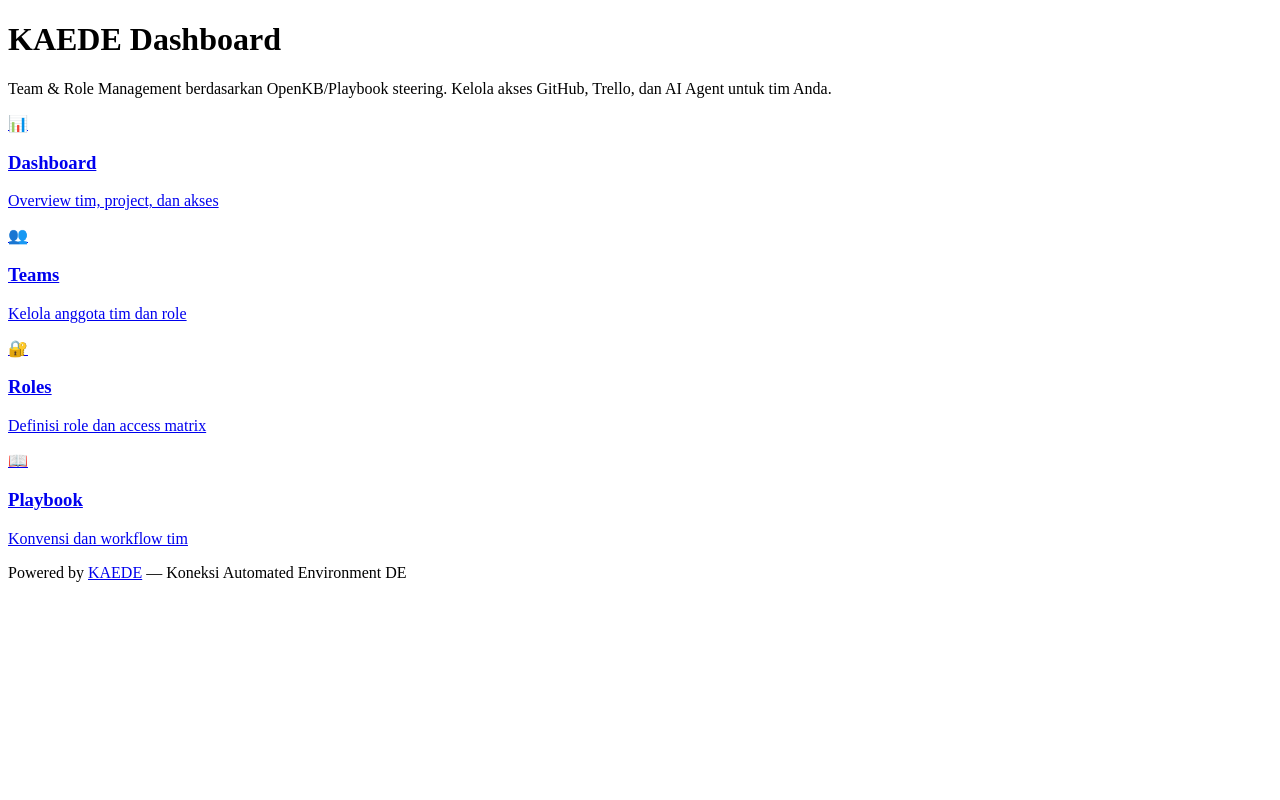
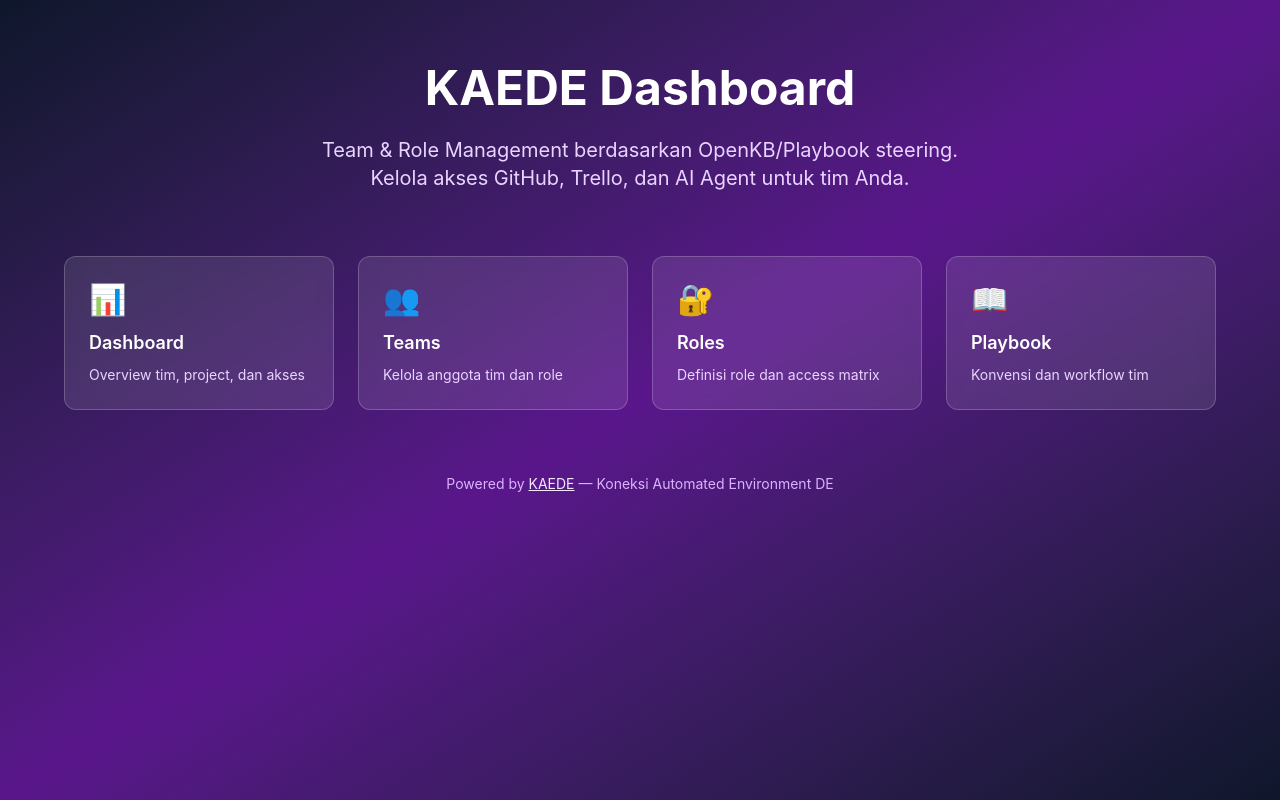
Before and after one commit to konxc/kaede-powerup, a Next.js app in the folder apps/webui/: page / in a window 1280 px wide. Built offline with nearby package versions, Linux system fonts and the light colour scheme.

Commit message:
fix(webui): import globals.css in layout + add favicon
- Import globals.css in root layout (Tailwind was not loaded)
- Add SVG favicon (purple gradient K logo)
- Add metadata (title, description)
- Add dark mode class + antialiased

```diff
--- a/apps/webui/src/app/layout.tsx
+++ b/apps/webui/src/app/layout.tsx
@@ -1,11 +1,20 @@
+import './globals.css';
+import type { Metadata } from 'next';
+
+export const metadata: Metadata = {
+  title: 'KAEDE Dashboard',
+  description: 'Team & Role Management — OpenKB/Playbook steering',
+  icons: { icon: '/favicon.svg' },
+};
+
 export default function RootLayout({
   children,
 }: Readonly<{
   children: React.ReactNode;
 }>) {
   return (
-    <html lang="en">
-      <body>{children}</body>
+    <html lang="en" className="dark">
+      <body className="antialiased">{children}</body>
     </html>
   );
 }
```
Also changed, not shown: apps/webui/public/favicon.svg (added).
